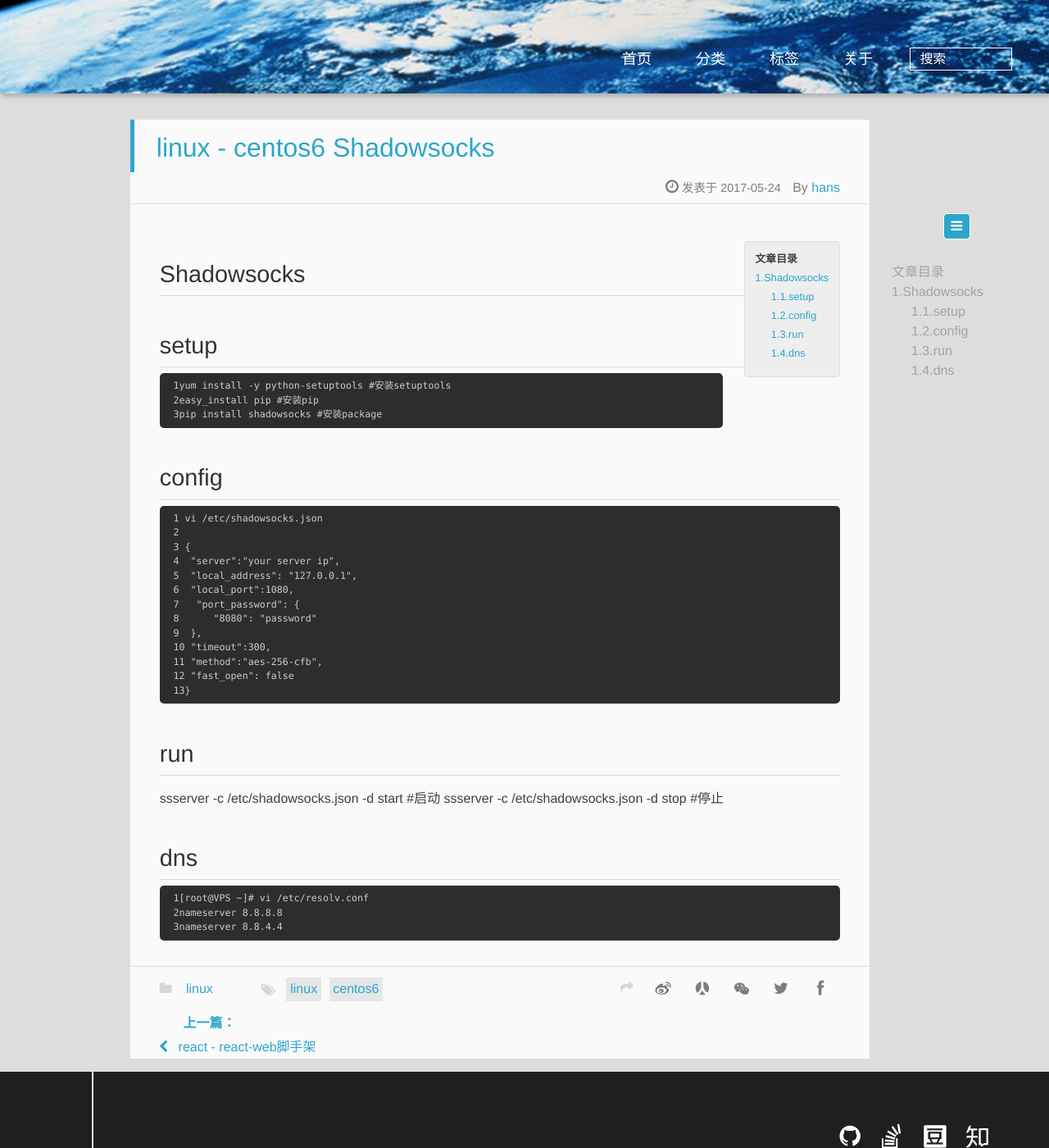
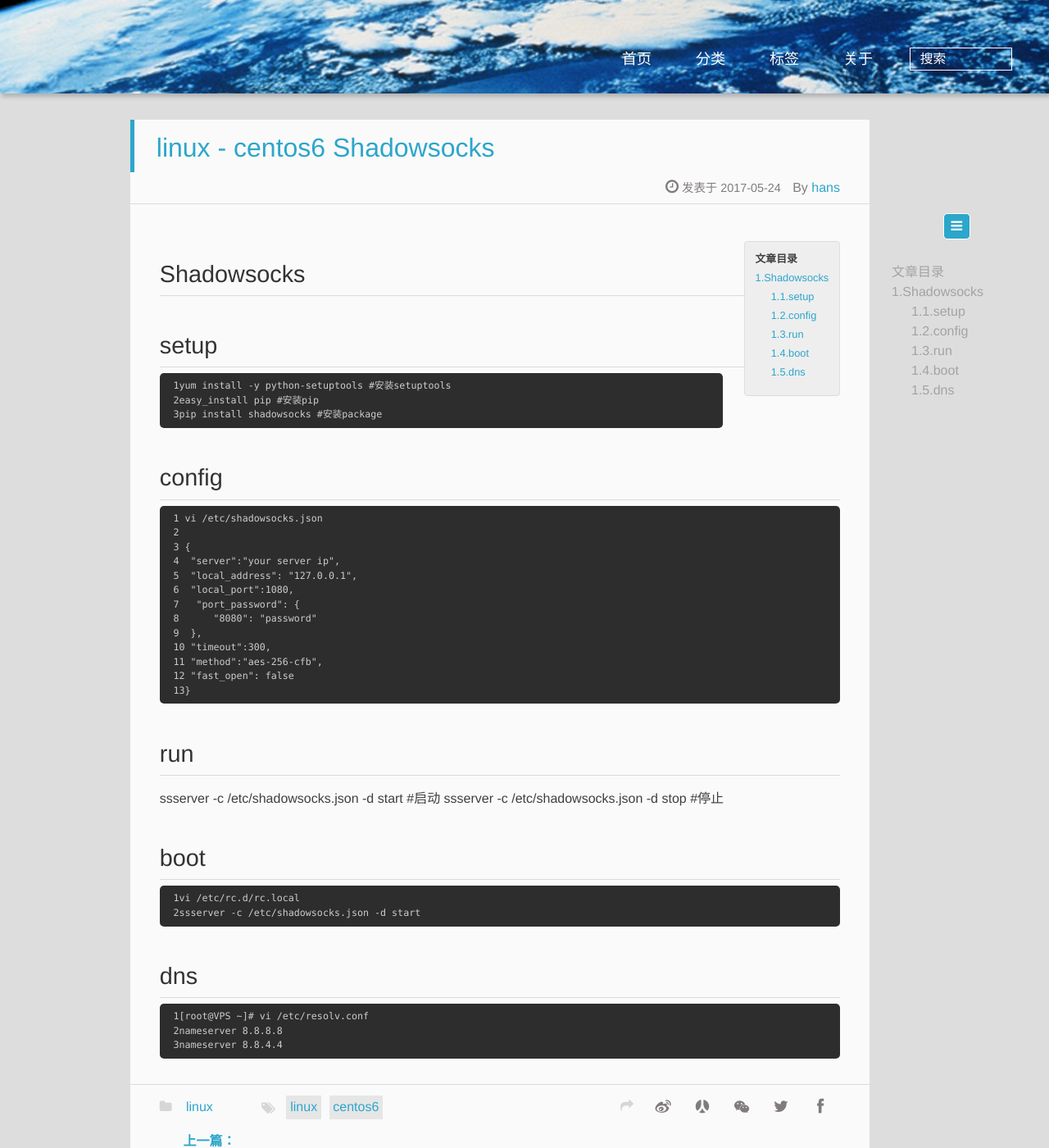
Before and after one commit to hans007/Hans007.GitHub.io, a Jekyll site: the page built from _posts/linux/2017-05-24-linux-centos6-shadowsocks-08.md, in a window 1280 px wide and 1400 px high. Shown: the whole window at 82% size. Built offline with Jekyll 4.4.1, drawn with Linux system fonts in a browser that asks for light colours; comment, search, counter and statistics services are not loaded.

Commit message:
add => 服务器启动加载

````diff
--- a/_posts/linux/2017-05-24-linux-centos6-shadowsocks.md
+++ b/_posts/linux/2017-05-24-linux-centos6-shadowsocks-08.md
@@ -40,6 +40,13 @@ vi /etc/shadowsocks.json
 ssserver -c /etc/shadowsocks.json -d start #启动
 ssserver -c /etc/shadowsocks.json -d stop #停止
 
+## boot
+
+```
+vi /etc/rc.d/rc.local
+ssserver -c /etc/shadowsocks.json -d start
+```
+
 ## dns
 
 ```
````
